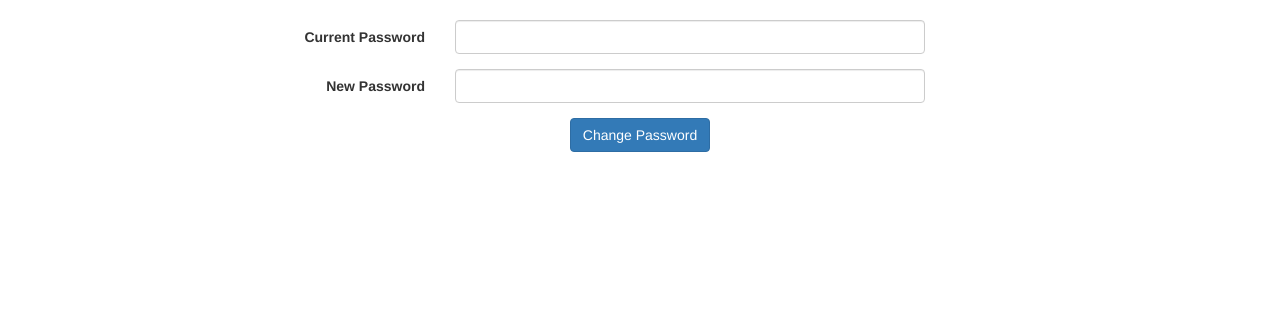
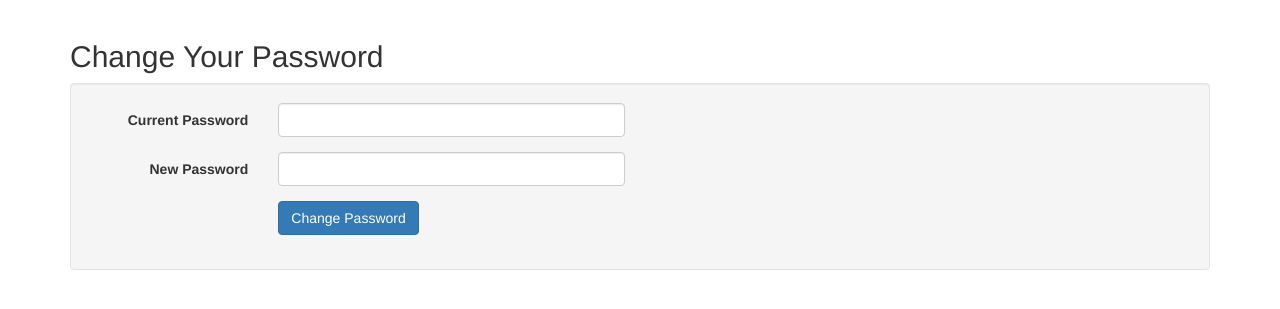
Before and after one commit to nycrecords/vital-records-printing, a Flask app: page /password in a window 1280 px wide. Shown: the part 52-361 px from the top of the page. Run offline with Flask 2, Linux system fonts and the light colour scheme; the visitor is signed in with stand-in values (Sample User, id 1); some libraries are stand-ins or nearby versions.

Commit message:
comments and style changes
Former-commit-id: bfc642e23ca4683828263b3694958ce8a262c1af

```diff
--- a/app/templates/change_password.html
+++ b/app/templates/change_password.html
@@ -9,13 +9,15 @@
 {% include("navbar.html") %}
 
 <div class="container">
-    <form class="form-horizontal" id="change-pass-form" method="post">
-        {{ password_form.hidden_tag() }}
+    <h2>Change Your Password</h2>
+    <div class="well">
+        <form class="form-horizontal" method="post">
+            {{ password_form.hidden_tag() }}
 
-        <div class="row">
+            <!-- Current Password -->
             <div class="form-group {% if password_form.current_password.errors %}has-error{% endif %}">
-                {{ password_form.current_password.label(class="col-xs-4 control-label") }}
-                <div class="col-xs-5">
+                {{ password_form.current_password.label(class="col-xs-2 control-label") }}
+                <div class="col-xs-4">
                     {{ password_form.current_password(class="form-control") }}
                     {% if password_form.current_password.errors %}
                         <div style="color: #a94442">
@@ -24,27 +26,31 @@
                     {% endif %}
                 </div>
             </div>
-        </div>
 
-        <div class="row">
+            <!-- New Password -->
             <div class="form-group {% if password_form.new_password.errors %}has-error{% endif %}">
-                {{ password_form.new_password.label(class="col-xs-4 control-label") }}
-                <div class="col-xs-5">
+                {{ password_form.new_password.label(class="col-xs-2 control-label") }}
+                <div class="col-xs-4">
                     {{ password_form.new_password(class="form-control") }}
                     {% if password_form.new_password.errors %}
-                        <div style="color: #a94442">
-                            {{ password_form.new_password.errors[0] }}
-                        </div>
+                        <ul style="color: #a94442; padding-left: 1em">
+                            {% for error in password_form.new_password.errors %}
+                                <li>{{ error }}</li>
+                            {% endfor %}
+                        </ul>
                     {% endif %}
                 </div>
             </div>
-        </div>
 
-        <button type="submit" class="btn btn-primary center-block">
-            Change Password
-        </button>
-
-    </form>
+            <div class="form-group">
+                <div class="col-xs-offset-2 col-xs-10">
+                    <button type="submit" class="btn btn-primary">
+                        Change Password
+                    </button>
+                </div>
+            </div>
+        </form>
+    </div>
 </div>
 
 </body>
--- a/app/templates/navbar.html
+++ b/app/templates/navbar.html
@@ -1,7 +1,7 @@
 <nav class="navbar navbar-inverse">
     <div class="container">
         <div class="navbar-header pull-left">
-            <div class="navbar-brand">Vital Records Printing</div>
+            <a class="navbar-brand" href="/">Vital Records Printing</a>
         </div>
         <div class="navbar-header pull-right">
             <ul class="nav navbar-nav navbar-right">
--- a/app/views.py
+++ b/app/views.py
@@ -31,18 +31,21 @@ def load_user(user_id):
 
 @app.route('/login', methods=['POST'])
 def login():
+    """
+    Log in a user or flash an error message.
+    If the user's password has expired, proceed with logging in
+    but redirect to the change password page.
+    """
     form = LoginForm(request.form)
     if form.validate():
         user = User.query.filter_by(username=form.username.data).first()
         if user is not None and user.check_password(form.password.data):
-            # print(request.form.get('remember') is not None)
             login_user(user, remember=(request.form.get('remember') is not None))
-
-            # Check date_pass_changed and redirect to '/password' if necessary
+            # check if password has expired
             if datetime.utcnow() > current_user.expiration_date:
                 return redirect(url_for('password'))
         else:
-            flash('Wrong username and/or password')
+            flash('Wrong username and/or password.')
     return redirect('/')
 
 
@@ -56,6 +59,10 @@ def logout():
 @app.route('/password', methods=['GET', 'POST'])
 @login_required
 def password():
+    """
+    Return the change password page and redirect to the home page
+    if password change is successful.
+    """
     password_form = PasswordForm()
     if password_form.validate_on_submit():
         current_user.update_password(password_form.current_password.data,
@@ -68,7 +75,7 @@ def password():
 @app.route('/search', methods=['POST'])
 def search():
     """
-    Return search page or certificate row templates.
+    Return the search page or certificate row templates.
     """
     form = SearchForm()
     login_form = LoginForm()
@@ -127,6 +134,9 @@ def search():
 
 @app.route("/years", methods=['GET'])
 def years():
+    """
+    Return a range of available years to search by based on "type" and "county".
+    """
     filters = {
         key: val for (key, val) in
         dict(
@@ -160,7 +170,7 @@ def image(cert_id):
         src = url_for('static', filename=os.path.join('img', "missing.jpg"))
     else:
         # TODO: if Cert.file.converted:
-        # TODO: convert to tiff, store in static (in seprarate file system), set 'converted'
+        # TODO: convert to png, store in static (in seprarate file system), set 'converted'
         src = os.path.join('/mnt/smb', cert.file.path)
     return jsonify({
         "data": {
```
Also changed, not shown: app/models.py (+4 -4 lines).
